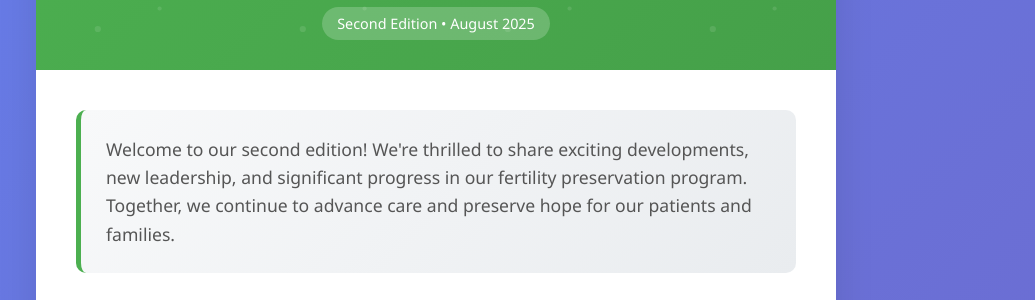
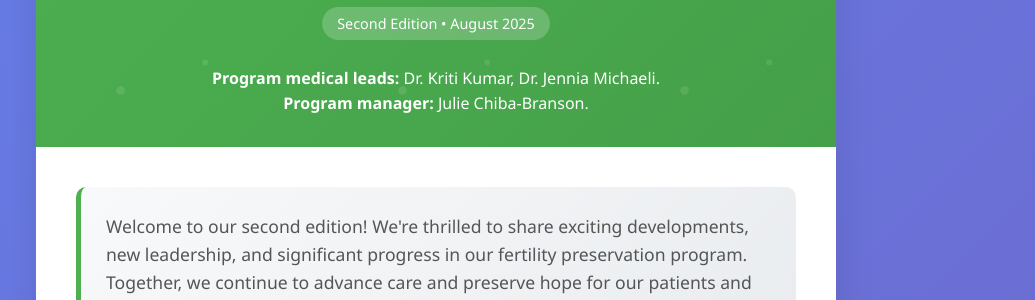
Before and after one commit to ofirttys/TTYs, a plain HTML site: page newsletter/Newsletter.html in a window 1280 px wide. Shown: the part 155-455 px from the top of the page, without its empty margins (204-1239 px from the left). Drawn offline with Linux system fonts and the light colour scheme.

Commit message:
Update Newsletter.html

```diff
--- a/newsletter/Newsletter.html
+++ b/newsletter/Newsletter.html
@@ -283,6 +283,8 @@
             <h1>🌱 Fertility Preservation Newsletter</h1>
             <p class="subtitle">Advancing Care, Preserving Hope</p>
             <div class="badge">Second Edition • August 2025</div>
+			<br><br>
+			<p><b>Program medical leads:</b> Dr. Kriti Kumar, Dr. Jennia Michaeli.<br><b>Program manager:</b> Julie Chiba-Branson.</p>
         </div>
 
         <div class="content">
```
